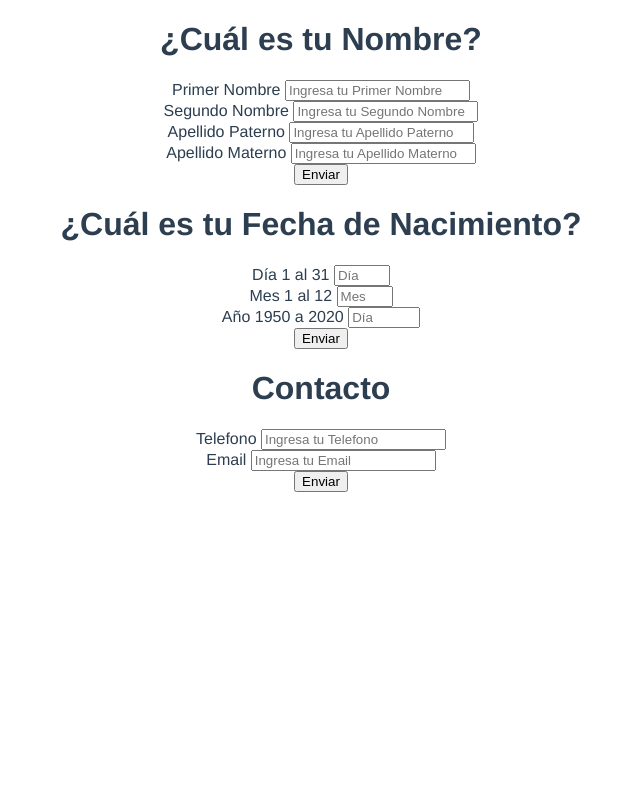
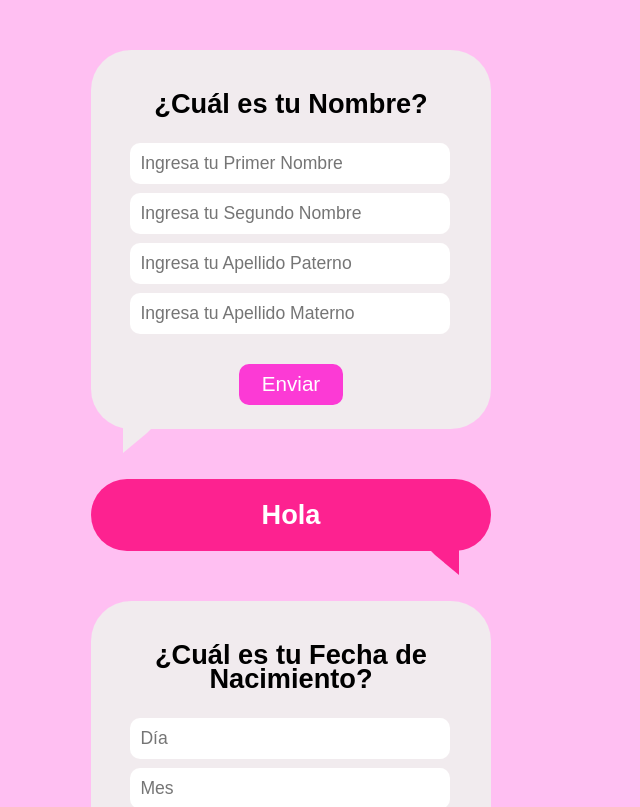
Before and after one commit to jricardocam/Rocketcode, a Vue app: page /#/ in a window 1280 px wide. Shown: the top 807 px of the page, without its empty margins (319-959 px from the left). Built offline with nearby package versions, Linux system fonts and the light colour scheme.

Commit message:
Se termino de agregar el css

```diff
--- a/src/App.vue
+++ b/src/App.vue
@@ -3,11 +3,5 @@
 </template>
 
 <style>
-#app {
-  font-family: Avenir, Helvetica, Arial, sans-serif;
-  -webkit-font-smoothing: antialiased;
-  -moz-osx-font-smoothing: grayscale;
-  text-align: center;
-  color: #2c3e50;
-}
+
 </style>
--- a/src/components/Contacto.vue
+++ b/src/components/Contacto.vue
@@ -1,15 +1,73 @@
 <template>
-    <div>
+<div class="space">
+    <div class="bubble bubble-bottom-left">
         <h1>Contacto</h1>
-        <form action="">
-            <label>Telefono
-                <input type="tel" name="telephone" id="telefono" placeholder="Ingresa tu Telefono" pattern="\([0-9]{3}\) [0-9]{3}[ -][0-9]{4}" required><br>
-            </label>
-            <label>Email
-                <input type="email" name="email" id="email" placeholder="Ingresa tu Email" required><br>
-            </label>
+        <form @submit="sendMessage">
+                <input v-model="telefono" type="tel" name="telefon" id="telefono" placeholder="Ingresa tu Telefono" pattern="\([0-9]{3}\) [0-9]{3}[ -][0-9]{4}" required>
+                <input v-model="email" type="email" name="email" id="email" placeholder="Ingresa tu Email" required>
         </form>
-        <button>Enviar</button>
+        <button class="btn" @click="SendMessage" type="submit">Enviar</button>
     </div>
+</div>
 
 </template>
+
+<script>
+
+export default{
+    data(){
+        return{
+            email:'',
+            emails:[],
+            telefono:'',
+        	telefonos:[]
+        }
+    },
+    methods : {
+         sendMessage(event){
+            event.preventDefault();
+
+        const contactoInfo = {
+            'email':this.email,
+            'telefono':this.telefono
+        }
+    }
+    }
+}
+</script>
+
+<style>
+
+.space{
+    margin-top: 50px;
+    margin-bottom: 50px;
+    margin-left: 22rem;
+}
+
+.bubble {
+  position: relative;
+  font-family: sans-serif;
+  font-size: 16px;
+  line-height: 24px;
+  width:22rem;
+  background: #f1ebee;
+  border-radius: 40px;
+  padding: 24px;
+  text-align: center;
+  color: #000;
+}
+
+.bubble-bottom-left:before {
+  content: "";
+  width: 0px;
+  height: 0px;
+  position: absolute;
+  border-left: 24px solid #f1ebee;
+  border-right: 12px solid transparent;
+  border-top: 12px solid #f1ebee;
+  border-bottom: 20px solid transparent;
+  left: 32px;
+  bottom: -24px;
+}
+
+</style>
--- a/src/components/Fecha.vue
+++ b/src/components/Fecha.vue
@@ -1,17 +1,13 @@
 <template>
-    <div>
+<div class="space">
+    <div class="bubble bubble-bottom-left">
         <h1>¿Cuál es tu Fecha de Nacimiento?</h1>
         <form action="">
-            <label>Día 1 al 31
-            <input type="number" name="dia" id="dia" min="1" max="31" placeholder="Día" required><br>
-            </label>
-            <label>Mes 1 al 12
-            <input type="number" name="mes" id="mes" min="1" max="12" placeholder="Mes" required><br>
-            </label>
-            <label>Año 1950 a 2020
-            <input type="number" name="año" id="año" min="1950" max="2020" placeholder="Día" required><br>
-            </label>
+            <input type="number" name="dia" id="dia" min="1" max="31" placeholder="Día" required>
+            <input type="number" name="mes" id="mes" min="1" max="12" placeholder="Mes" required>
+            <input type="number" name="año" id="año" min="1950" max="2020" placeholder="Día" required>
         </form>
-        <button>Enviar</button>
+        <button class="btn" type="submit">Enviar</button>
     </div>
+</div>
 </template>
--- a/src/components/Nombre.vue
+++ b/src/components/Nombre.vue
@@ -1,20 +1,60 @@
 <template>
-    <div>
+<div class="space">
+    <div class="bubble bubble-bottom-left">
         <h1>¿Cuál es tu Nombre?</h1>
         <form action="">
-            <label>Primer Nombre
-                 <input type="text" name="prinombre" id="prinombre" placeholder="Ingresa tu Primer Nombre" required><br>
-            </label>
-            <label>Segundo Nombre
-                 <input type="text" name="segnombre" id="segnombre" placeholder="Ingresa tu Segundo Nombre" required><br>
-            </label>
-            <label>Apellido Paterno
-                 <input type="text" name="appaterno" id="appaterno" placeholder="Ingresa tu Apellido Paterno" required><br>
-            </label>
-            <label>Apellido Materno
-                <input type="text" name="apmaterno" id="apmaterno" placeholder="Ingresa tu Apellido Materno" required><br>
-            </label>
+                <input type="text" name="prinombre" id="prinombre" placeholder="Ingresa tu Primer Nombre" required>
+                <input type="text" name="segnombre" id="segnombre" placeholder="Ingresa tu Segundo Nombre" required>
+                <input type="text" name="appaterno" id="appaterno" placeholder="Ingresa tu Apellido Paterno" required>
+                <input type="text" name="apmaterno" id="apmaterno" placeholder="Ingresa tu Apellido Materno" required>
         </form>
-        <button>Enviar</button>
+        <button class="btn" type="submit">Enviar</button>
     </div>
+</div>
 </template>
+<style>
+
+form{
+    margin: 0px;
+    padding-left: 0px;
+	width: 350px;
+	position: relative;
+}
+
+input{
+	width: 17em;
+	border: none;
+	border-radius: 10px;
+	padding: 10px;
+	font-size: 1.1em;
+	color: #676767;
+    margin-top: 0.5em;
+
+}
+
+
+textarea{
+	height: 100px;
+	resize: none;
+	overflow: auto;
+}
+.btn{
+	background-color: #fc3ad5;
+    border: none;
+    border-radius: 10px;
+	color: white;
+	height: 2em;
+    width: 5em;
+	cursor: pointer;
+	margin-top: 30px;
+	font-size: 1.29em;
+	-webkit-transition: background-color 0.5s;
+	-moz-transition: background-color 0.5s;
+	-o-transition: background-color 0.5s;
+	transition: background-color 0.5s;
+}
+.btn:hover{
+	background-color: #cc01a4;
+
+}
+</style>
--- a/src/views/HomeView.vue
+++ b/src/views/HomeView.vue
@@ -1,8 +1,17 @@
 <template>
   <div class="home">
     <Nombre/>
+      <div class="space">
+        <div class="bub">Hola</div>
+      </div>
     <Fecha/>
+      <div class="space">
+        <div class="bub">Hola</div>
+      </div>
     <Contacto/>
+      <div class="space">
+        <div class="bub">Hola</div>
+      </div>
   </div>
 </template>
 
@@ -20,3 +29,43 @@ export default {
   }
 }
 </script>
+<style>
+body {
+    background-color: #ffbff2;
+}
+h1{
+    font-size: 1.7em;
+    font-weight: bold;
+    color: #000;
+}
+.home{
+    margin: 50px 50px 50px 50px;
+}
+
+.bub {
+  position: relative;
+  font-family: sans-serif;
+  font-size: 1.7em;
+  line-height: 24px;
+  width:22rem;
+  background: rgb(253, 34, 144);
+  border-radius: 40px;
+  padding: 24px;
+  text-align: center;
+  color: white;
+  font-weight: bold;
+}
+
+.bub:before {
+  content: "";
+  width: 0px;
+  height: 0px;
+  position: absolute;
+  border-left: 12px solid transparent ;
+  border-right: 24px solid rgb(253, 34, 144);
+  border-top: 12px solid rgb(253, 34, 144);
+  border-bottom: 20px solid transparent;
+  right: 32px;
+  bottom: -24px;
+}
+</style>
```
